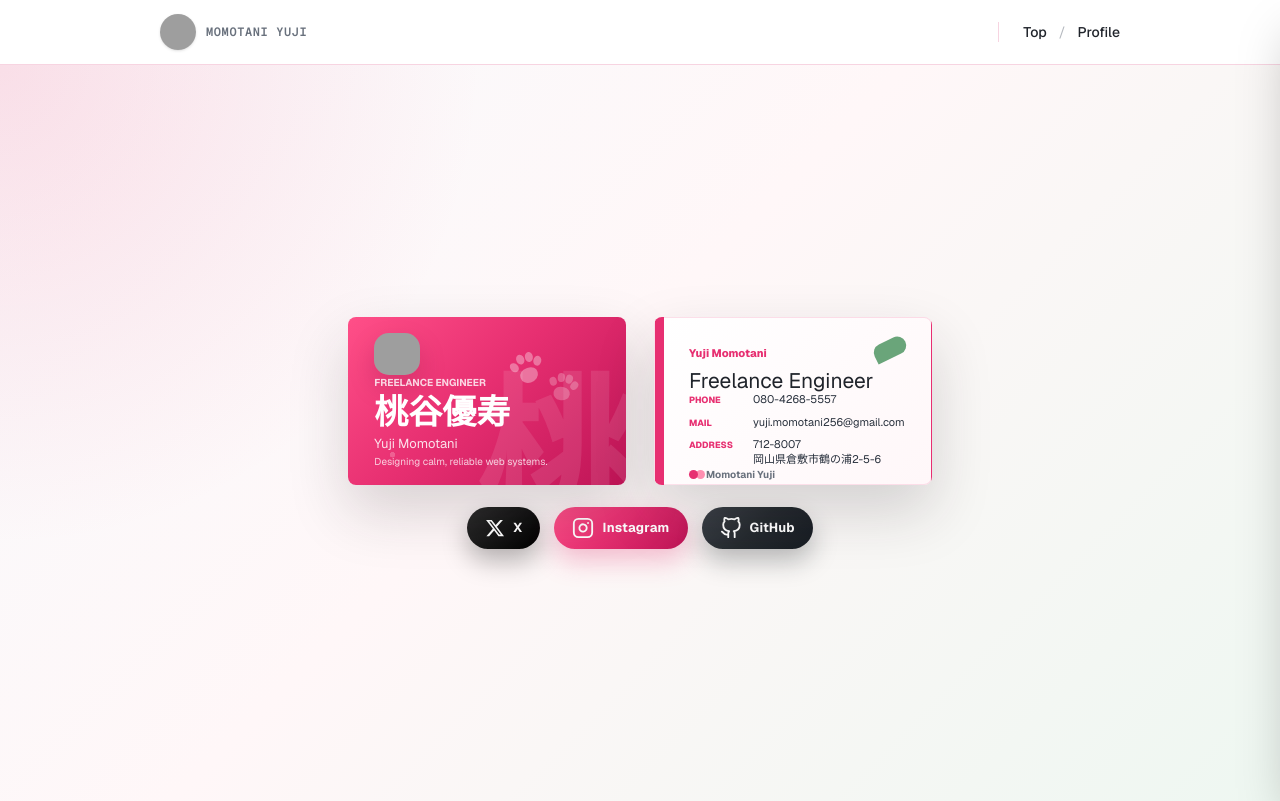
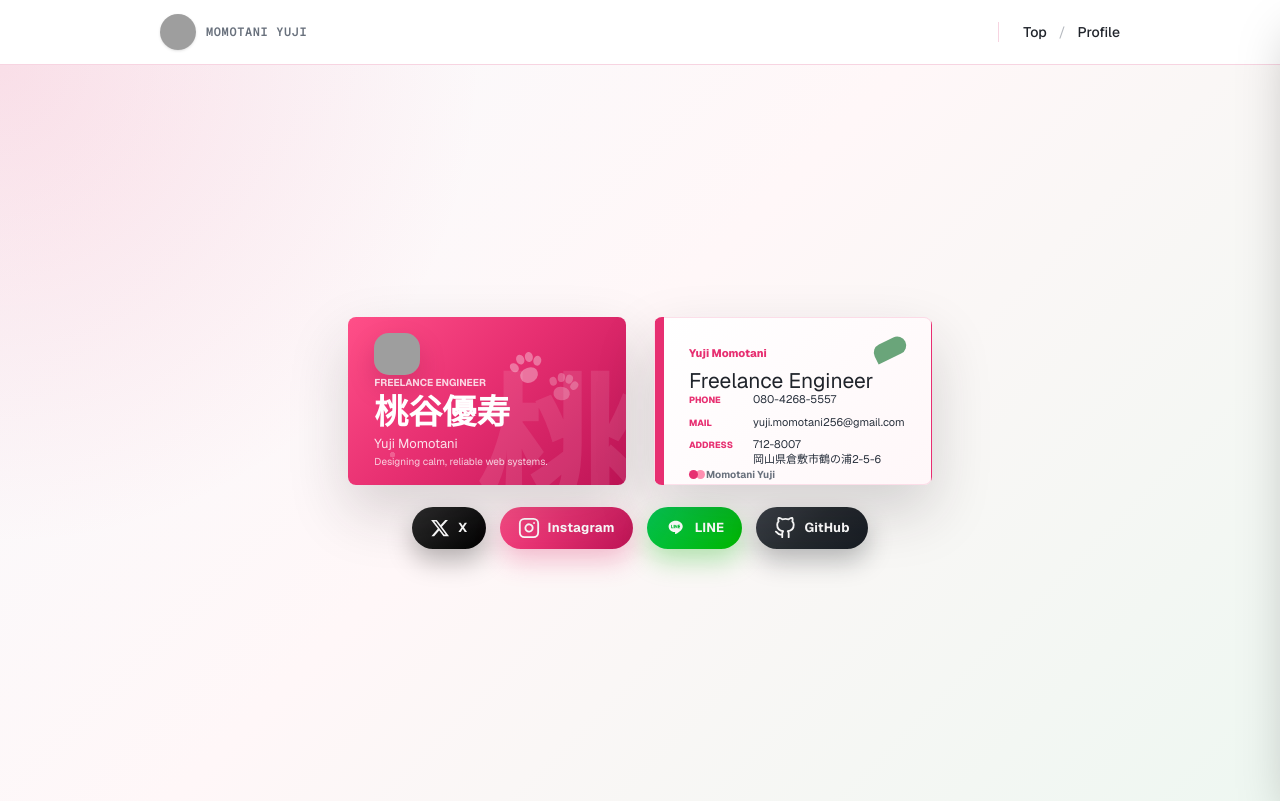
Before and after one commit to Yuji-Momotani/yuji-momotani-hp, a Next.js app: page /business-card in a window 1280 px wide. Built offline with nearby package versions, Linux system fonts and the light colour scheme; grey boxes are pictures that could not be loaded.

Commit message:
/business-card：Lineリンク追加

```diff
--- a/app/business-card/business-card.module.css
+++ b/app/business-card/business-card.module.css
@@ -348,6 +348,19 @@
   outline: 2px solid #161b22;
 }
 
+.lineLink {
+  background: linear-gradient(135deg, #06c755 0%, #00b900 100%);
+  box-shadow: 0 12px 26px rgba(0, 185, 0, 0.28);
+}
+
+.lineLink:hover {
+  box-shadow: 0 16px 32px rgba(0, 185, 0, 0.36);
+}
+
+.lineLink:focus-visible {
+  outline: 2px solid #00b900;
+}
+
 @media (max-width: 760px) {
   .cardSheet {
     grid-template-columns: 1fr;
--- a/app/business-card/page.tsx
+++ b/app/business-card/page.tsx
@@ -24,6 +24,8 @@ const instagramUrl =
   "https://www.instagram.com/yuzi8757momotani?igsh=MXFyN3pmNjNoY20yNA%3D%3D&utm_source=qr";
 
 const githubUrl = "https://github.com/Yuji-Momotani";
+
+const lineUrl = "https://line.me/ti/p/i9Hf1sTR4S";
 
 function XIcon() {
   return (
@@ -73,6 +75,20 @@ function GitHubIcon() {
       aria-hidden="true"
     >
       <path d="M9 19c-5 1.5-5-2.5-7-3m14 6v-3.87a3.37 3.37 0 0 0-.94-2.61c3.14-.35 6.44-1.54 6.44-7A5.44 5.44 0 0 0 20 4.77 5.07 5.07 0 0 0 19.91 1S18.73.65 16 2.48a13.38 13.38 0 0 0-7 0C6.27.65 5.09 1 5.09 1A5.07 5.07 0 0 0 5 4.77a5.44 5.44 0 0 0-1.5 3.78c0 5.42 3.3 6.61 6.44 7A3.37 3.37 0 0 0 9 18.13V22" />
+    </svg>
+  );
+}
+
+function LineIcon() {
+  return (
+    <svg
+      viewBox="0 0 24 24"
+      width="22"
+      height="22"
+      fill="currentColor"
+      aria-hidden="true"
+    >
+      <path d="M19.36 10.31c0-3.45-3.46-6.26-7.71-6.26S3.94 6.86 3.94 10.31c0 3.09 2.74 5.68 6.44 6.17.25.05.59.16.68.37.08.19.05.48.03.67l-.11.64c-.03.19-.16.75.67.41.83-.35 4.46-2.63 6.09-4.51 1.13-1.24 1.62-2.51 1.62-3.75Zm-10.7 1.98H7.12a.42.42 0 0 1-.42-.42V8.86a.42.42 0 1 1 .84 0v2.59h1.12a.42.42 0 1 1 0 .84Zm1.6-.42a.42.42 0 1 1-.84 0V8.86a.42.42 0 1 1 .84 0v3.01Zm3.28 0a.42.42 0 0 1-.76.25l-1.45-1.96v1.71a.42.42 0 1 1-.84 0V8.86a.42.42 0 0 1 .76-.25l1.45 1.96V8.86a.42.42 0 1 1 .84 0v3.01Zm2.57-1.93a.42.42 0 1 1 0 .84h-1.12v.67h1.12a.42.42 0 1 1 0 .84h-1.54a.42.42 0 0 1-.42-.42V8.86a.42.42 0 0 1 .42-.42h1.54a.42.42 0 1 1 0 .84h-1.12v.66h1.12Z" />
     </svg>
   );
 }
@@ -169,6 +185,16 @@ export default function BusinessCardPage() {
           <span>Instagram</span>
         </a>
         <a
+          className={`${styles.socialLink} ${styles.lineLink}`}
+          href={lineUrl}
+          target="_blank"
+          rel="noopener noreferrer"
+          aria-label="LINE (新しいタブで開く)"
+        >
+          <LineIcon />
+          <span>LINE</span>
+        </a>
+        <a
           className={`${styles.socialLink} ${styles.githubLink}`}
           href={githubUrl}
           target="_blank"
```
